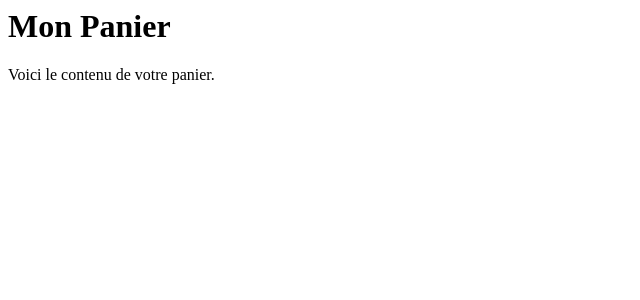
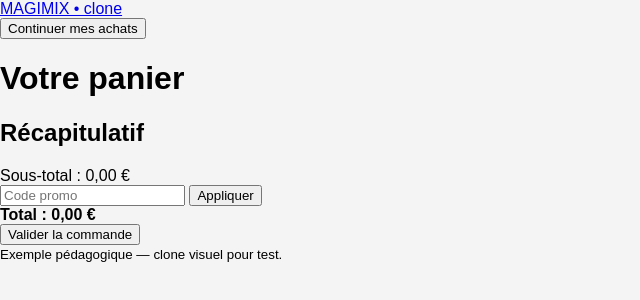
Before and after one commit to pierreprz/magimix-demo, a plain HTML site: page panier.html in a window 1280 px wide. Shown: the whole page, without its empty margins (0-640 px from the left). Drawn offline with Linux system fonts and the light colour scheme.

Commit message:
Update panier.html

```diff
--- a/panier.html
+++ b/panier.html
@@ -1,9 +1,72 @@
-<html>
+<!doctype html>
+<html lang="fr">
 <head>
-    <title>Panier</title>
+  <meta charset="utf-8" />
+  <meta name="viewport" content="width=device-width,initial-scale=1" />
+  <title>Panier — Magimix clone</title>
+  <link rel="stylesheet" href="style.css">
 </head>
 <body>
-    <h1>Mon Panier</h1>
-    <p>Voici le contenu de votre panier.</p>
+  <header class="site-header">
+    <div class="container header-inner">
+      <a class="logo" href="index.html">MAGIMIX • clone</a>
+      <div class="cart-actions">
+        <button onclick="window.location.href='index.html'" class="btn btn-outline">Continuer mes achats</button>
+      </div>
+    </div>
+  </header>
+
+  <main class="container cart-page">
+    <h1>Votre panier</h1>
+
+    <section id="cart-container" class="cart-container"></section>
+
+    <aside class="cart-summary" id="cart-summary">
+      <div class="summary-box">
+        <h2>Récapitulatif</h2>
+        <div class="summary-line">
+          <span>Sous-total :</span>
+          <span id="subtotal">0,00 €</span>
+        </div>
+
+        <div class="promo-row">
+          <input id="promo-input" type="text" placeholder="Code promo" aria-label="Code promo">
+          <button id="apply-promo" class="btn btn-primary">Appliquer</button>
+        </div>
+        <div id="promo-message" class="promo-message" aria-live="polite"></div>
+
+        <div class="summary-line summary-total">
+          <strong>Total :</strong>
+          <strong id="total">0,00 €</strong>
+        </div>
+
+        <button id="checkout-btn" class="btn btn-checkout">Valider la commande</button>
+      </div>
+    </aside>
+  </main>
+
+  <footer class="site-footer">
+    <div class="container">
+      <small>Exemple pédagogique — clone visuel pour test.</small>
+    </div>
+  </footer>
+
+  <script src="script.js"></script>
+  <script>
+    document.addEventListener('DOMContentLoaded', () => {
+      renderCartPage();
+    });
+
+    document.getElementById('apply-promo').addEventListener('click', () => {
+      const code = document.getElementById('promo-input').value.trim();
+      applyPromo(code);
+    });
+
+    document.getElementById('promo-input').addEventListener('keydown', (e) => {
+      if (e.key === 'Enter') {
+        applyPromo(e.target.value.trim());
+      }
+    });
+  </script>
 </body>
 </html>
```
